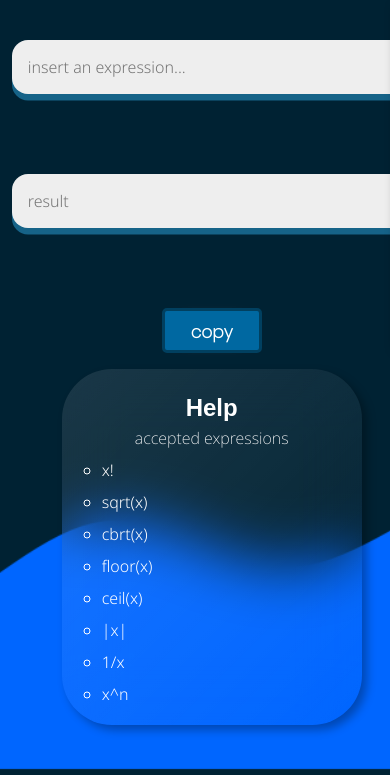
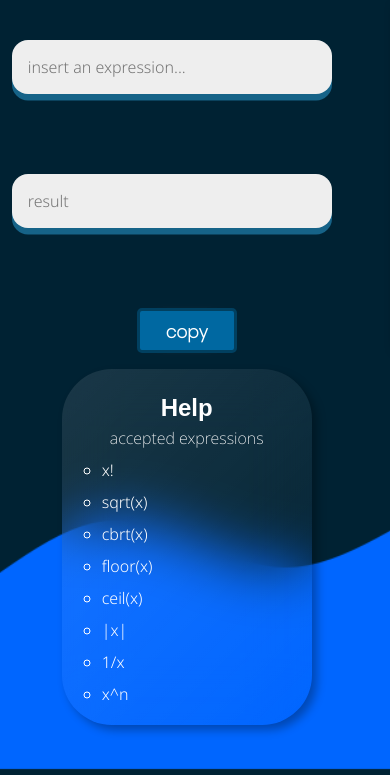
Before and after one commit to lukaszfabia/Calogic, a Flask app: page /calculator in a window 390 px wide; the page is wider, and only the part inside the window is pictured. Shown: the part 75-850 px from the top of that part. Run offline with Flask 3, Linux system fonts and the light colour scheme; some web fonts are replaced.

Commit message:
added responsivity for ip

```diff
--- a/static/main.css
+++ b/static/main.css
@@ -264,7 +264,7 @@ sup {
     border: none;
     padding: 1rem;
     font-size: 1rem;
-    width: 30em;
+    width: 25em;
     border-radius: 1rem;
     color: black;
     box-shadow: 0 0.4rem #166388;
@@ -397,6 +397,21 @@ sup {
 
 }
 
+@media(max-width: 400px){
+     .input-wrapper input {
+        width: 20em;
+    }
+
+    .main-help{
+        width: 250px;
+        height: auto;
+    }
+
+    button{
+        margin-left: 125px;
+    }
+}
+
 @keyframes fadeIn-2 {
     0% {
         opacity: 0;
@@ -411,3 +426,42 @@ sup {
 .animation {
     animation: fadeIn-2 2s ease-in-out;
 }
+
+.tooltip {
+    position: relative;
+    display: inline-block;
+}
+
+.tooltip .tooltip-text {
+    visibility: hidden;
+    width: 140px;
+    background-color: #555;
+    color: #fff;
+    text-align: center;
+    border-radius: 6px;
+    padding: 5px;
+    position: absolute;
+    z-index: 1;
+    bottom: 150%;
+    left: 50%;
+    margin-left: -75px;
+    opacity: 0;
+    transition: opacity 0.3s;
+    font-size: 12px;
+}
+
+.tooltip .tooltip-text::after {
+    content: "";
+    position: absolute;
+    top: 100%;
+    left: 50%;
+    margin-left: -5px;
+    border-width: 5px;
+    border-style: solid;
+    border-color: #555 transparent transparent transparent;
+}
+
+.tooltip:hover .tooltip-text {
+    visibility: visible;
+    opacity: 1;
+}
--- a/static/other/scripts/toggle_menu.js
+++ b/static/other/scripts/toggle_menu.js
@@ -6,7 +6,16 @@ menu.onclick = () => {
 };
 
 function copyToClipboard() {
-    const outputElement = document.getElementById("output_result");
-    outputElement.select();
-    document.execCommand("copy");
+    const copyText = document.getElementById("output_result");
+    copyText.select();
+    copyText.setSelectionRange(0, 99999);
+    navigator.clipboard.writeText(copyText.value);
+
+    const tooltip = document.getElementById("myTooltip");
+    tooltip.innerHTML = "Copied: " + copyText.value;
 }
+
+function mouse_out_func_to_copy() {
+    const tooltip = document.getElementById("myTooltip");
+    tooltip.innerHTML = "Copy to clipboard";
+}
--- a/templates/calculator.html
+++ b/templates/calculator.html
@@ -29,11 +29,17 @@
             <form action="/calculator" method="post" id="calculator-form">
                 <label for="user_input"><input type="text" id="user_input" name="user_input"
                                                value="{{ user_input_value }}"
-                                               placeholder="insert an expression..."></label>
+                                               placeholder="insert an expression...">
+                </label>
             </form>
             <label for="output_result"><input type="text" id="output_result" name="output_result" placeholder="result"
-                                              value="{{ output_value }}" disabled></label>
-            <button onclick="copyToClipboard()">copy</button>
+                                              value="{{ output_value }}" disabled>
+                <label class="tooltip">
+                    <button onclick="copyToClipboard()" onmouseout="mouse_out_func_to_copy()">
+                        <span class="tooltip-text" id="myTooltip">copy to clipboard</span>copy
+                    </button>
+                </label>
+            </label>
         </div>
     </div>
     <div class="main-help animation">
```
